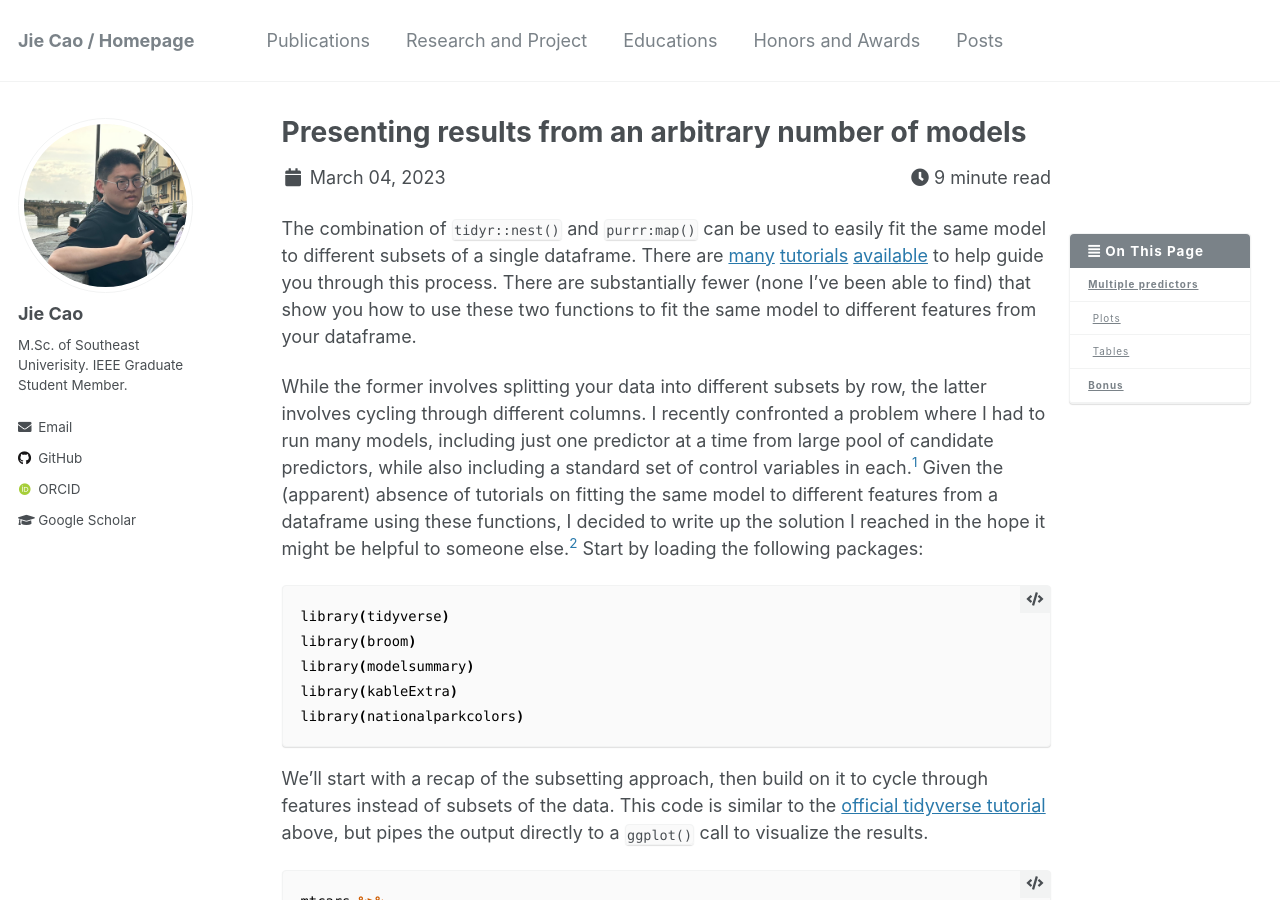
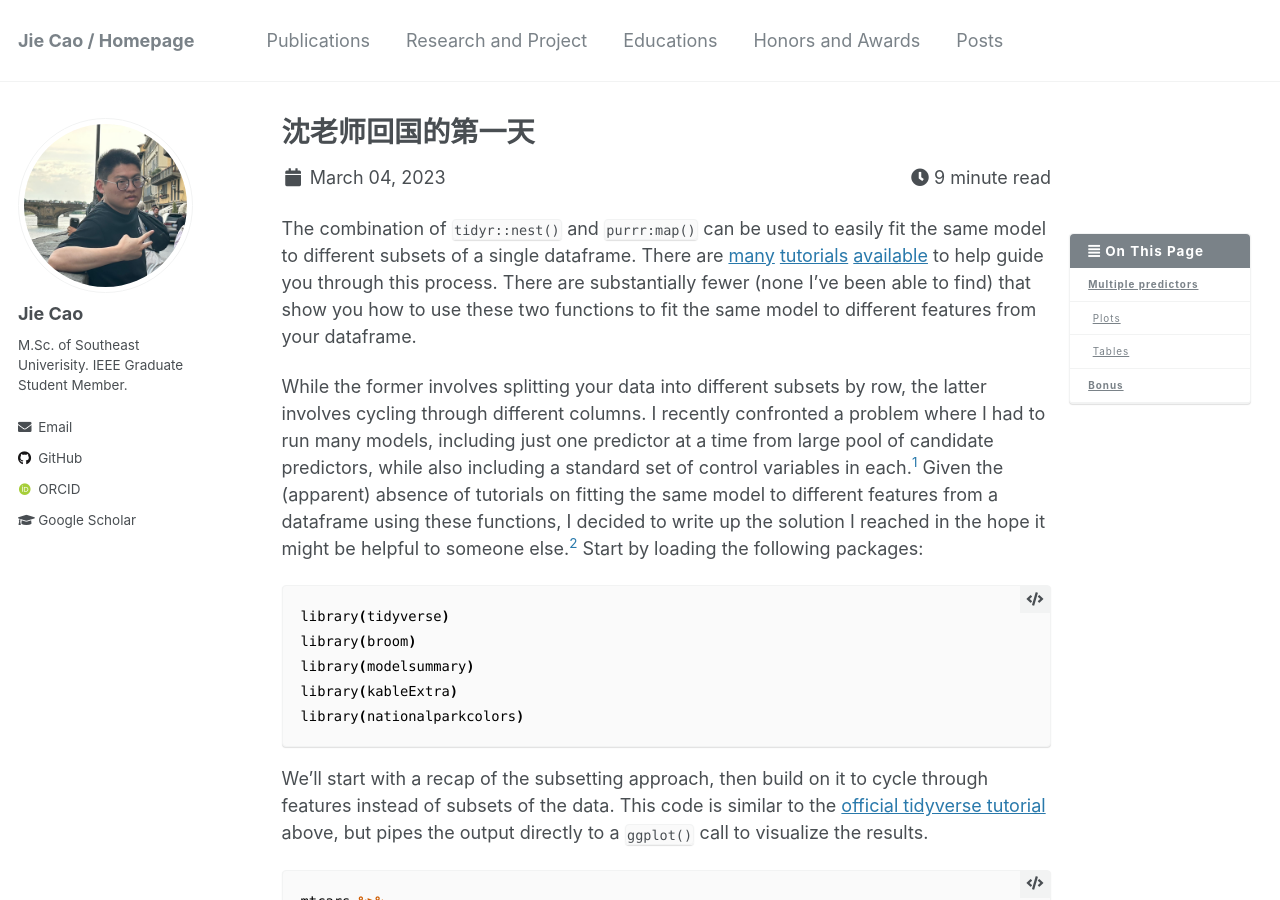
Before and after one commit to JieJayCao/JieJayCao.github.io, a Jekyll site: the page built from _posts/2023-08-23-backCN-first.md, in a window 1280 px wide and 900 px high. Built offline with Jekyll 4.4.1, drawn with Linux system fonts in a browser that asks for light colours; some web fonts are replaced.

Commit message:
Update and rename 2023-03-04-nest-map.md to 2023-08-23-backCN-first.md

```diff
--- a/_posts/2023-03-04-nest-map.md
+++ b/_posts/2023-08-23-backCN-first.md
@@ -1,5 +1,5 @@
 ---
-title: Presenting results from an arbitrary number of models
+title: 沈老师回国的第一天
 output:
   md_document:
     variant: gfm+footnotes
```
Also changed, not shown: other parts of _posts/2023-08-23-backCN-first.md (+1 -1 lines).
